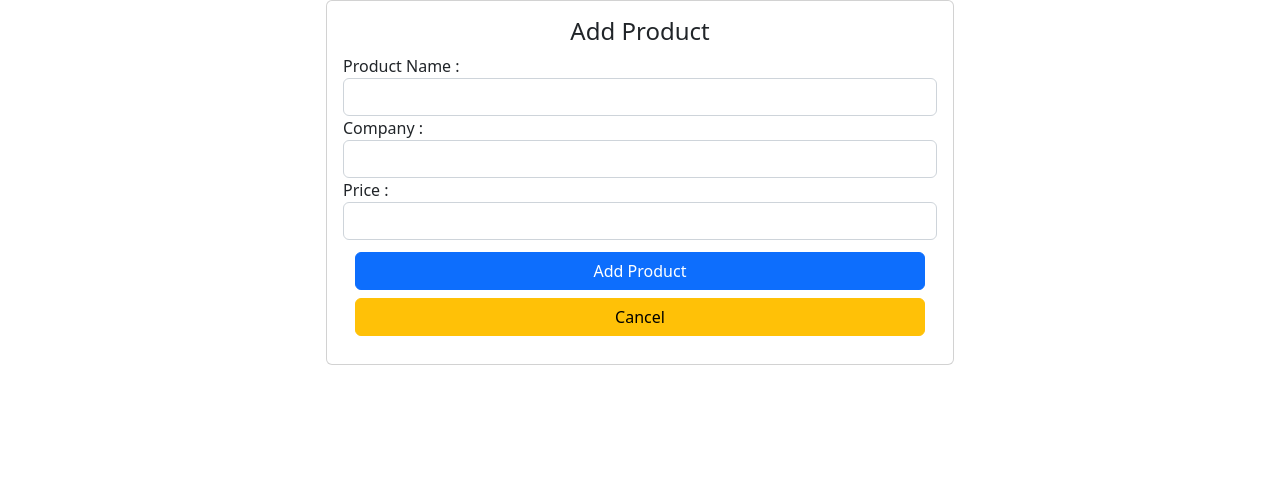
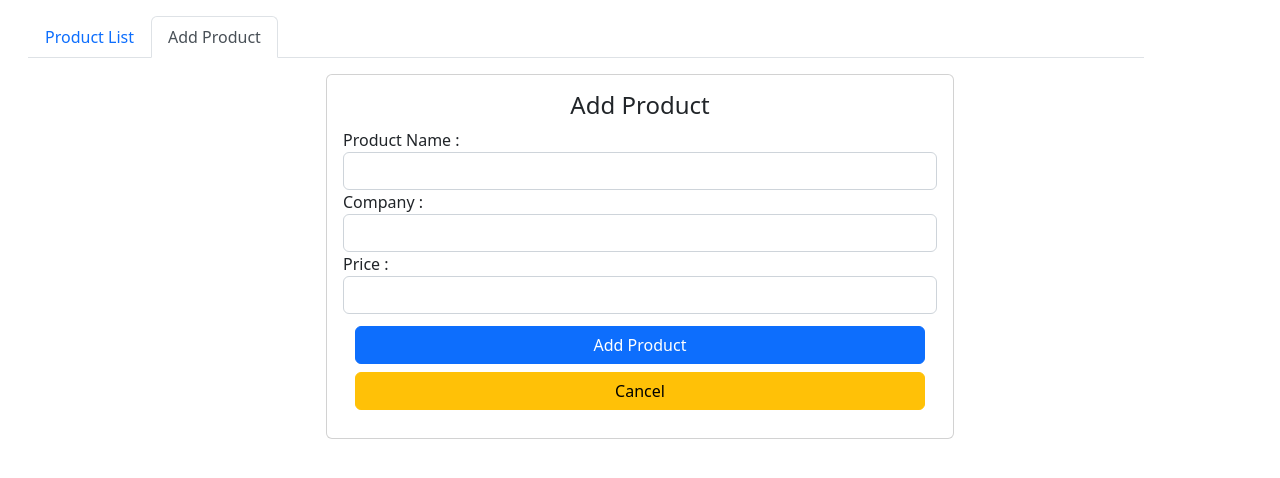
Before and after one commit to synergy2411/frontend-advanced-react, a React (Create React App) app: page /add-product in a window 1280 px wide. Shown: the top 478 px of the page. Built offline with nearby package versions, Linux system fonts and the light colour scheme.

Commit message:
header comp added

```diff
--- a/src/App.js
+++ b/src/App.js
@@ -6,10 +6,12 @@ import Todo from "./Components/Todo/Todo";
 import { Route, Routes } from 'react-router-dom';
 import ProductList from "./Components/Products/ProductList/ProductList";
 import AddProduct from "./Components/Products/AddProduct/AddProduct";
+import Header from "./Components/Products/Header/Header";
 
 function App() {
   return (
     <div>
+      <Header />
       <Routes>
         <Route path="/" element={<Login />} />
         <Route path="/product-list" element={<ProductList />} />
--- a/src/Components/Products/AddProduct/AddProduct.js
+++ b/src/Components/Products/AddProduct/AddProduct.js
@@ -20,15 +20,16 @@ const AddProduct = () => {
             price: priceInputRef.current.value
         }
         try {
-            const response = fetch("http://localhost:3030/products", {
+            const response = await fetch("http://localhost:3030/products", {
                 method: "POST",
                 headers: {
                     "Content-Type": "application/json"
                 },
                 body: JSON.stringify(newProduct)
             })
-            const data = await response;
+            const data = await response.json();
             console.log(data);
+            navigate("/product-list")
         } catch (err) {
             console.log(err);
         }
--- /dev/null
+++ b/src/Components/Products/Header/Header.js
@@ -0,0 +1,19 @@
+import React from 'react';
+import { NavLink } from 'react-router-dom';
+
+const Header = () => {
+    return (
+        <div className='container text-center m-3'>
+            <ul className='nav nav-tabs'>
+                <li className='nav-item'>
+                    <NavLink className="nav-link" to="/product-list">Product List</NavLink>
+                </li>
+                <li className='nav-item'>
+                    <NavLink className="nav-link" to="/add-product">Add Product</NavLink>
+                </li>
+            </ul>
+        </div>
+    );
+}
+
+export default Header;
```
